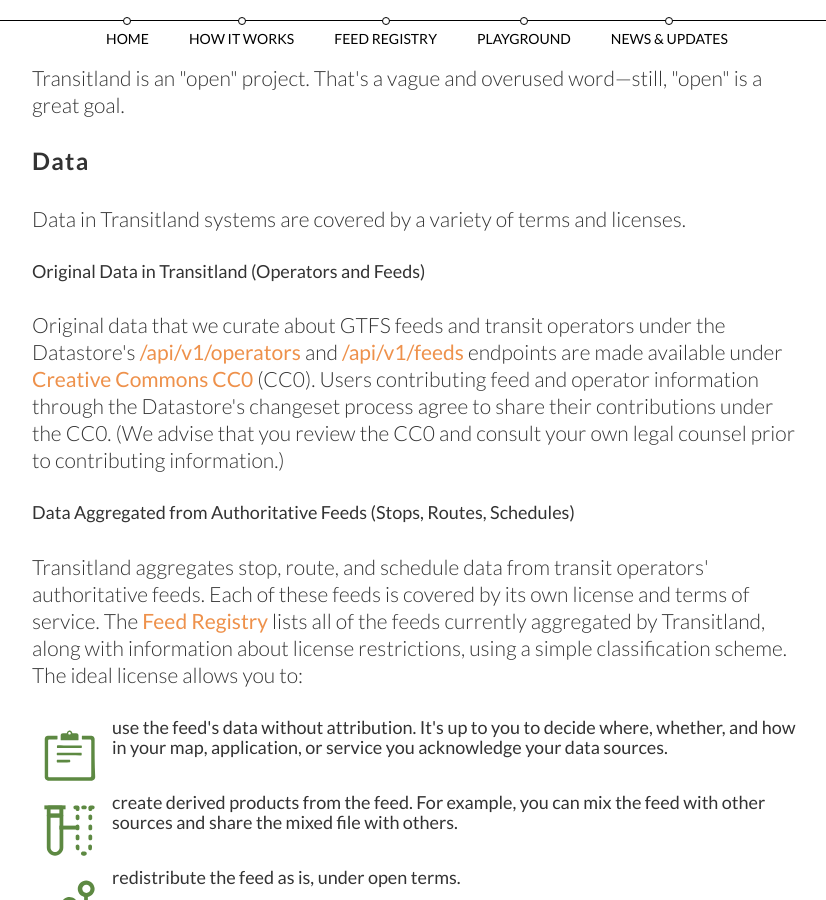
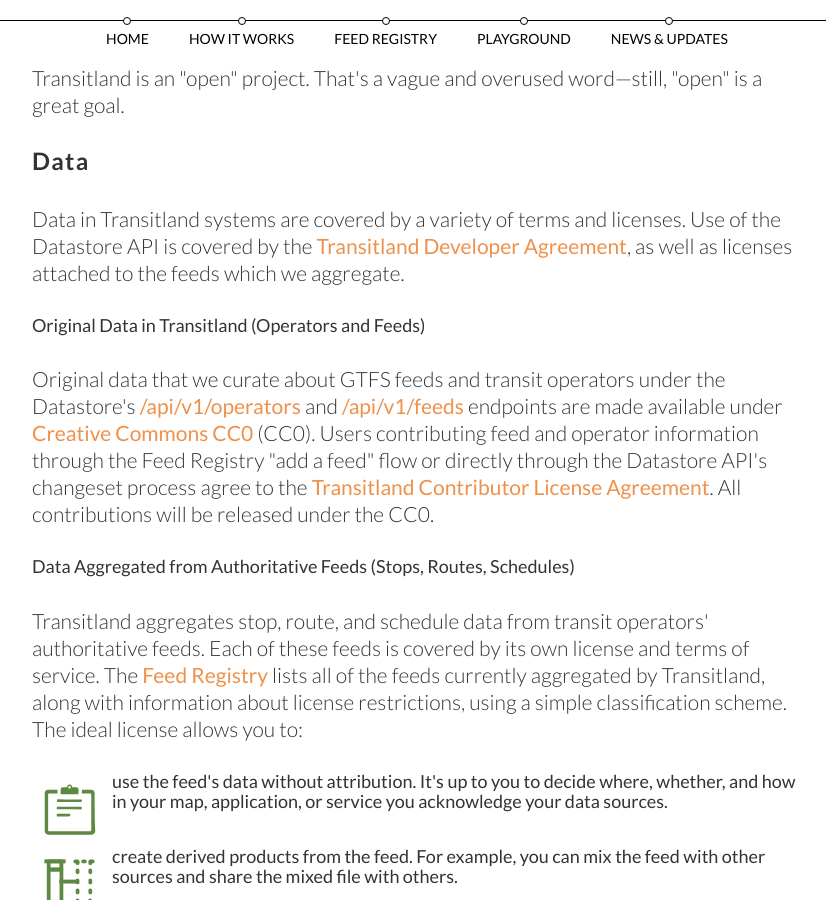
Before and after one commit to transitland/www-transit-land, a Jekyll site: the page built from an-open-project/index.html, in a window 1280 px wide and 900 px high, scrolled down 323 px. Shown: the whole window, without its empty margins (223-1049 px from the left). Built offline with Jekyll 4.4.1, drawn with Linux system fonts in a browser that asks for light colours; nearby versions of some CDN libraries.

Commit message:
updating the "an open project" page

```diff
--- a/an-open-project/index.html
+++ b/an-open-project/index.html
@@ -13,17 +13,14 @@
       </p>
 
       <h3>Data</h3>
-      <p>Data in Transitland systems are covered by a variety of terms and licenses.</p>
+      <p>Data in Transitland systems are covered by a variety of terms and licenses. Use of the Datastore API is covered by the <a href="/an-open-project/developer-agreement.html">Transitland Developer Agreement</a>, as well as licenses attached to the feeds which we aggregate.</p>
 
       <h4>Original Data in Transitland (Operators and Feeds)</h4>
-      <p>Original data that we curate about GTFS feeds and transit operators under the Datastore's <a href="https://transit.land/api/v1/operators">/api/v1/operators</a> and <a href="https://transit.land/api/v1/feeds">/api/v1/feeds</a> endpoints are made
-        available under <a href="https://creativecommons.org/publicdomain/zero/1.0/legalcode">Creative Commons CC0</a> (CC0). Users contributing feed and operator information through the Datastore's changeset process agree to share their
-        contributions under the CC0. (We advise that you review the CC0 and consult your own legal counsel prior to contributing information.)</p>
+      <p>Original data that we curate about GTFS feeds and transit operators under the Datastore's <a href="https://transit.land/api/v1/operators">/api/v1/operators</a> and <a href="https://transit.land/api/v1/feeds">/api/v1/feeds</a> endpoints are made available under <a href="https://creativecommons.org/publicdomain/zero/1.0/legalcode">Creative Commons CC0</a> (CC0). Users contributing feed and operator information through the Feed Registry "add a feed" flow or directly through the Datastore API's changeset process agree to the <a href="/an-open-project/contributor-agreement.html">Transitland Contributor License Agreement</a>. All contributions will be released under the CC0.</p>
 
       <a name="aggregated-data"></a>
       <h4>Data Aggregated from Authoritative Feeds (Stops, Routes, Schedules)</h4>
-      <p>Transitland aggregates stop, route, and schedule data from transit operators' authoritative feeds. Each of these feeds is covered by its own license and terms of service. The <a href="/feed-registry">Feed Registry</a> lists all of the feeds currently
-        aggregated by Transitland, along with information about license restrictions, using a simple classification scheme. The ideal license allows you to:</p>
+      <p>Transitland aggregates stop, route, and schedule data from transit operators' authoritative feeds. Each of these feeds is covered by its own license and terms of service. The <a href="/feed-registry">Feed Registry</a> lists all of the feeds currently aggregated by Transitland, along with information about license restrictions, using a simple classification scheme. The ideal license allows you to:</p>
 
       <div class="license-attr">
         <h4 style="clear: both;"><div class="not-requires-attr"></div> use the feed's data without attribution. It's up to you to decide where, whether, and how in your map, application, or service you acknowledge your data sources.</h4>
```
